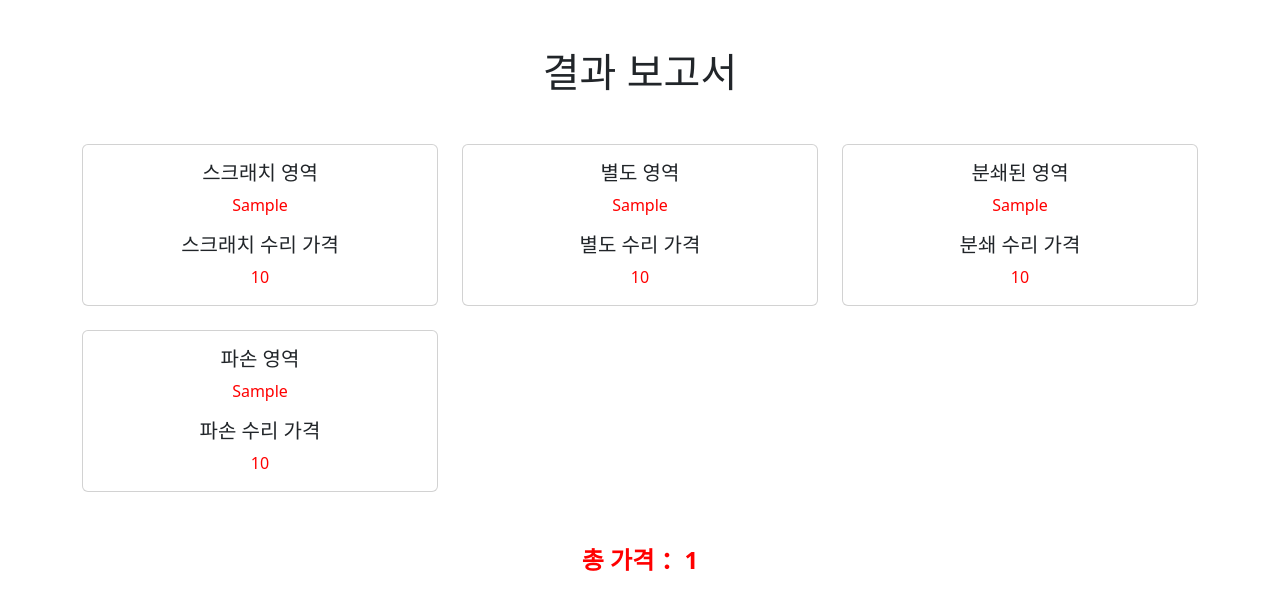
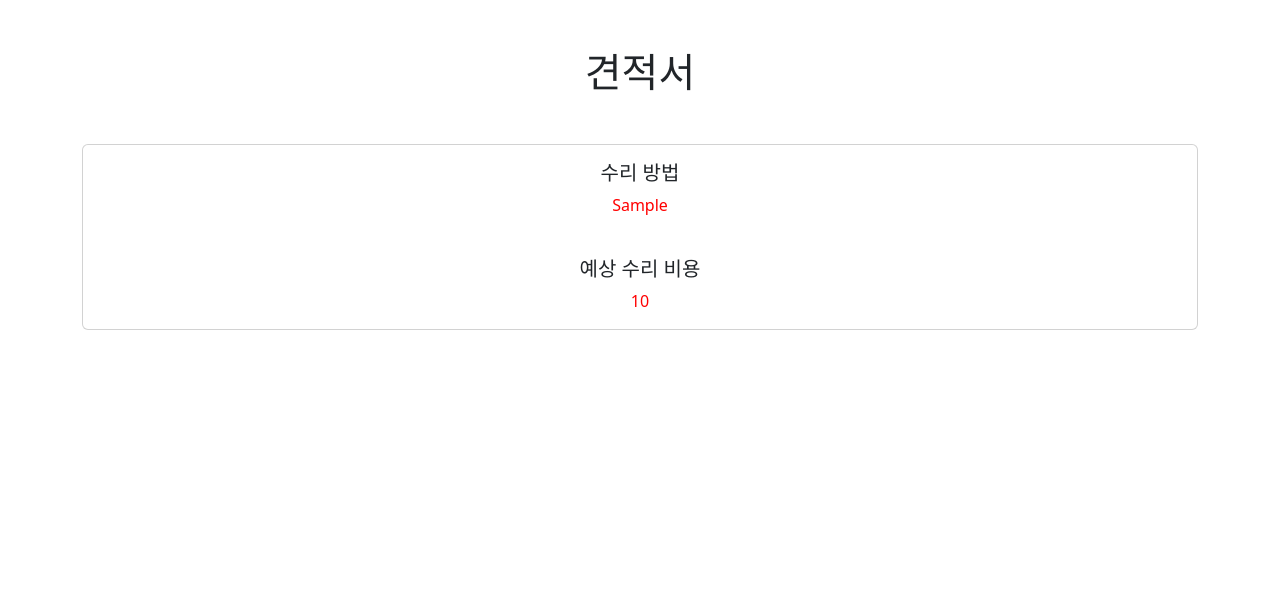
Before and after one commit to youkerWANG/CRC, a Flask app: template templates/result.html in a window 1280 px wide. Shown: the top 610 px of the page. Run offline with Flask 3, Linux system fonts and the light colour scheme; the template is opened without the code that fills it: most values are stand-ins (such as "Sample title", 1, 10 or a date in 2020).

Commit message:
more bug fixed

```diff
--- a/app.py
+++ b/app.py
@@ -60,15 +60,9 @@ def photos():
 
 @app.route('/upload_option', methods=['POST', 'GET'])
 def options():
-    outputs_scratch = []
-    outputs_Seperated = []
-    outputs_crushed = []
-    outputs_Breakage = []
-    total_scratch = 0
-    total_Seperated = 0
-    total_crushed = 0
-    total_Breakage = 0
-    elected_options = request.form.getlist('options')
+    outputs = []
+
+    elected_options = request.form.getlist('options') # 옵션
     directory = 'static/user_photos/'
     if not os.path.exists(directory):
         os.makedirs(directory)
@@ -88,12 +82,13 @@ def options():
 
     img = cv2.imread(img_path)
     img = cv2.cvtColor(img, cv2.COLOR_BGR2RGB)
-    img = cv2.resize(img, (256, 256))
+    img = cv2.resize(img, (512, 512))
 
     img_input = img.astype(float) / 255.
     img_input = img_input.transpose([2, 0, 1])
     img_input = torch.tensor(img_input).float().to(device)
     img_input = img_input.unsqueeze(0)
+
 
     # scratch_outputs
     output_scratch = model_scratch(img_input)
@@ -107,7 +102,7 @@ def options():
 
     total_scratch = 0
 
-    area_scratch = outputs_scratch[0].sum()
+    area_scratch = (outputs_scratch[0]/40).sum()
     total_scratch += area_scratch * price_scratch
     print(area_scratch)
     print(total_scratch)
@@ -124,7 +119,7 @@ def options():
 
     total_Seperated = 0
 
-    area_Seperated = outputs_Seperated[0].sum()
+    area_Seperated = (outputs_Seperated[0]/40).sum()
     total_Seperated += area_Seperated * price_Seperated
 
     print(area_Seperated)
@@ -141,7 +136,7 @@ def options():
 
     total_crushed = 0
 
-    area_crushed = outputs_crushed[0].sum()
+    area_crushed = (outputs_crushed[0]/40).sum()
     total_crushed += area_crushed * price_crushed
 
     print(area_crushed)
@@ -159,19 +154,119 @@ def options():
 
     total_Breakage = 0
 
-    area_Breakage = outputs_Breakage[0].sum()
+    area_Breakage = (outputs_Breakage[0]/40).sum()
     total_Breakage += area_Breakage * price_Breakage
     print(area_Breakage)
     print(total_Breakage)
+    damage = [0] * 4
+    damage[0] = area_Breakage
+    damage[1] = area_crushed
+    damage[2] = area_scratch
+    damage[3] =area_Seperated
 
-    total_price = total_Breakage + total_crushed + total_Seperated + total_scratch
-    context = {'scratch_area': area_scratch, 'scratch_price': total_scratch, 'seperated_area': area_Seperated,
-               'sep_price': total_Seperated,
-               'crushed_area': area_crushed, 'crushed_price': total_crushed, 'breakage_area': area_Breakage,
-               'bre_price': total_Breakage,
-               'total_price': total_price}
+    part_change_price = {
+        'part01': 540000,  # 1.앞범퍼
+        "part02": 530000,  # 2.뒷범퍼
+        "part03": 770000,  # 3.트렁크
+        "part04": 210000,  # 4.전조등
+        "part05": 150000,  # 5.후램프
+        "part06": 860000,  # 6.본넷
+        "part07": 290000,  # 7.앞유리
+        "part08": 2150000,  # 8.루프
+        "part09": 210000,  # 9.뒷유리
+        "part10": 710000,  # 10.앞펜더
+        "part11": 2100000,  # 11.뒷펜더
+        "part12": 160000,  # 12.사이드미러
+        "part13": 800000,  # 13.앞도어
+        "part14": 850000,  # 14.뒷도어
+        "part15": 140000,  # 15.스텝
+        "part16": 100000,  # 16.타이어
+        "part17": 170000  # 17.바퀴 휠
+    }
+
+    # 사용자로부터 부품 번호 입력 받기
+    part_name = ''.join(request.form.getlist('car_part'))
+
+    def damage_repair_cost(damage, part_name):
+        sheet_metal_cost = calculate_sheet_metal_cost(damage, part_name)
+        paint_cost = calculate_paint_cost(damage, part_name)
+
+        if damage[3] >= 50:  # 이격 정도에 따른 교체 여부 판단
+            return part_change_price[part_name]  # 교체 비용
+        else:
+            return min(part_change_price[part_name], (sheet_metal_cost + paint_cost))  # 미교체시 판금 도색 비용 반환
+
+    def calculate_sheet_metal_cost(damage, part_name):  # 판금
+        if damage[0] < 20 and damage[1] < 20:  # damage[0] : 찢어짐 , damage[1] : 찌그러짐
+            return 0  # 찢어짐 일정 수치 미만 무시
+
+        elif damage[0] + damage[1] > 600:
+            return (part_change_price[part_name] - calculate_paint_cost(damage, part_name))
+
+        elif damage[0] > 300 or damage[1] > 400:
+            return (part_change_price[part_name] - calculate_paint_cost(damage, part_name))
+
+        elif damage[0] >= 20 and damage[1] >= 20:
+            return (damage[0] + damage[1]) / 6 * 10000
+
+        elif damage[0] >= 20 and damage[1] < 20:
+            return (damage[0] / 3) * 20000
+
+        elif damage[1] >= 20 and damage[0] < 20:
+            if damage[2] >= 50:
+                return (damage[1]) / 3 * 10000
+            else:
+                return 50000  # 판금 비용
+        else:
+            return 0
+
+    def calculate_paint_cost(damage, part_name):
+        basic_paint = 300000
+        if damage[2] < 20:
+            return 0.0
+
+        elif damage[2] >= 20 and damage[2] <= 60:
+            return damage[2] * 5000
+
+        elif part_name in ["본넷", "루프", "앞도어", "뒷도어"]:
+            if part_name == "본넷":  # 본넷
+                return basic_paint + 100000
+            elif part_name == "루프":  # 루프
+                return basic_paint + 200000
+            elif part_name in ["앞도어", "뒷도어"]:  # 도어
+                return basic_paint + 50000
+        else:
+            return basic_paint
+
+    # 수리 비용 계산
+    repair_cost = damage_repair_cost(damage, part_name)
+    rounded_repair_cost = round(repair_cost, -4)  # 100000자리 이하 반올림
+    rounded_repair_cost_int = int(rounded_repair_cost)  # 정수형으로 변환
+    repair_method1 = "부품 교체"
+    repair_method2 = "판금 및 도색"
+    if repair_cost == part_change_price[part_name]:
+        repair_method = repair_method1
+    else:
+        repair_method = repair_method2
+
+    context = {
+        'repair_method': repair_method,
+        'rounded_repair_cost': rounded_repair_cost_int
+    }
+
     return render_template('result.html', **context)
 
+    # print("수리 비용: {} 원".format(rounded_repair_cost_int))
+
+
+    # total_price = total_Breakage + total_crushed + total_Seperated + total_scratch
+    # context = {'scratch_area': area_scratch, 'scratch_price': total_scratch, 'seperated_area': area_Seperated,
+    #            'sep_price': total_Seperated,
+    #            'crushed_area': area_crushed, 'crushed_price': total_crushed, 'breakage_area': area_Breakage,
+    #            'bre_price': total_Breakage,
+    #            'total_price': total_price}
+    # return render_template('result.html', **context)
+    #
 
 if __name__ == '__main__':
     app.run(host='0.0.0.0', port=80)
--- a/templates/result.html
+++ b/templates/result.html
@@ -24,51 +24,21 @@
 </head>
 <body>
     <div class="container">
-        <h1 class="text-center my-5">결과 보고서</h1>
-        <div class="row row-cols-1 row-cols-md-3 g-4">
+        <h1 class="text-center my-5">견적서</h1>
+        <div class="d-flex align-items-center justify-content-center">
             <div class="col">
                 <div class="card h-100 text-center">
                     <div class="card-body">
-                        <h5 class="card-title">스크래치 영역</h5>
-                        <p class="card-text">{{ scratch_area }}</p>
-                        <h5 class="card-title">스크래치 수리 가격</h5>
-                        <p class="card-text">{{ scratch_price }}</p>
-                    </div>
-                </div>
-            </div>
-            <div class="col">
-                <div class="card h-100 text-center">
-                    <div class="card-body">
-                        <h5 class="card-title">별도 영역</h5>
-                        <p class="card-text">{{ seperated_area }}</p>
-                        <h5 class="card-title">별도 수리 가격</h5>
-                        <p class="card-text">{{ sep_price }}</p>
-                    </div>
-                </div>
-            </div>
-            <div class="col">
-                <div class="card h-100 text-center">
-                    <div class="card-body">
-                        <h5 class="card-title">분쇄된 영역</h5>
-                        <p class="card-text">{{ crushed_area }}</p>
-                        <h5 class="card-title">분쇄 수리 가격</h5>
-                        <p class="card-text">{{ crushed_price }}</p>
-                    </div>
-                </div>
-            </div>
-            <div class="col">
-                <div class="card h-100 text-center">
-                    <div class="card-body">
-                        <h5 class="card-title">파손 영역</h5>
-                        <p class="card-text">{{ breakage_area }}</p>
-                        <h5 class="card-title">파손 수리 가격</h5>
-                        <p class="card-text">{{ bre_price }}</p>
+                        <h5 class="card-title">수리 방법</h5>
+                        <p class="card-text">{{ repair_method }}</p> <br>
+                        <h5 class="card-title">예상 수리 비용</h5>
+                        <p class="card-text">{{ rounded_repair_cost }}</p>
                     </div>
                 </div>
             </div>
         </div>
     </div>
-    <div class="total-price">총 가격 ：{{ total_price }}</div>
+
     </body>
 </body>
 </html>
```
Also changed, not shown: templates/index.html (+12 -11 lines).
